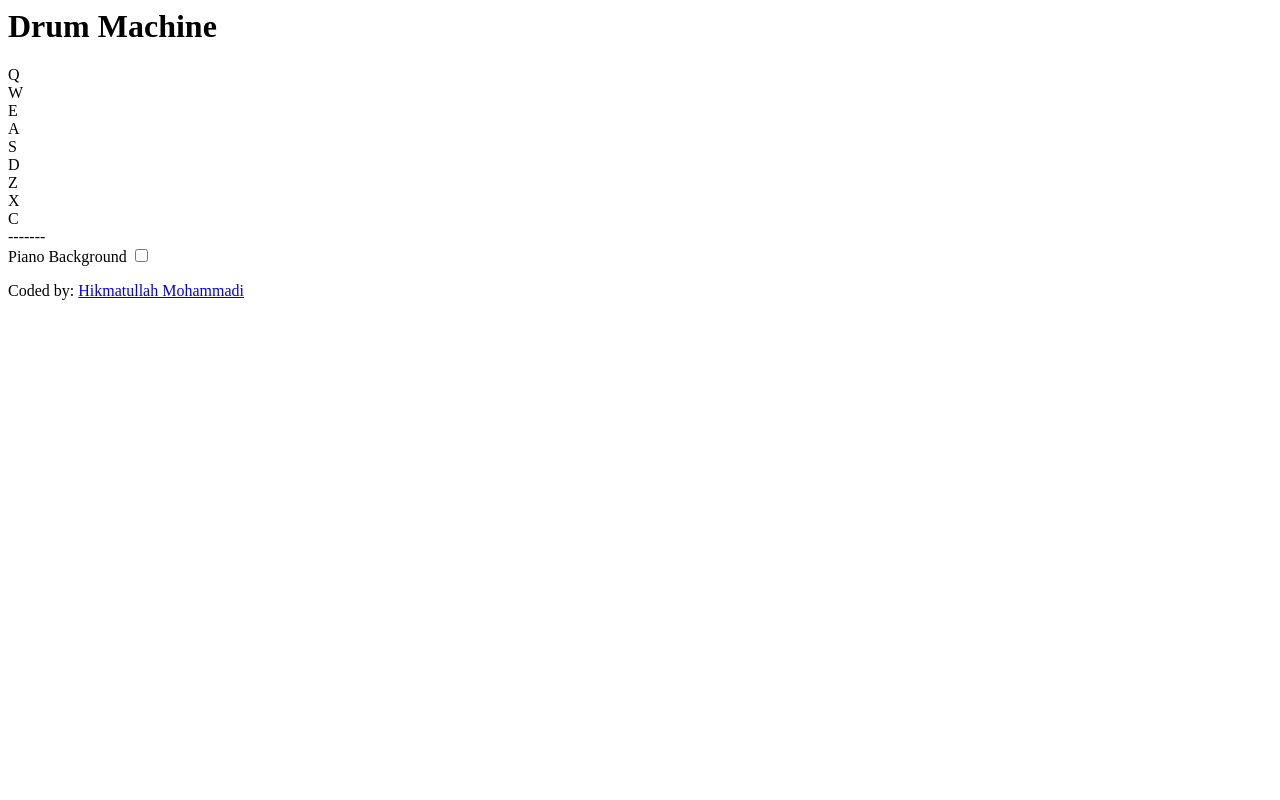
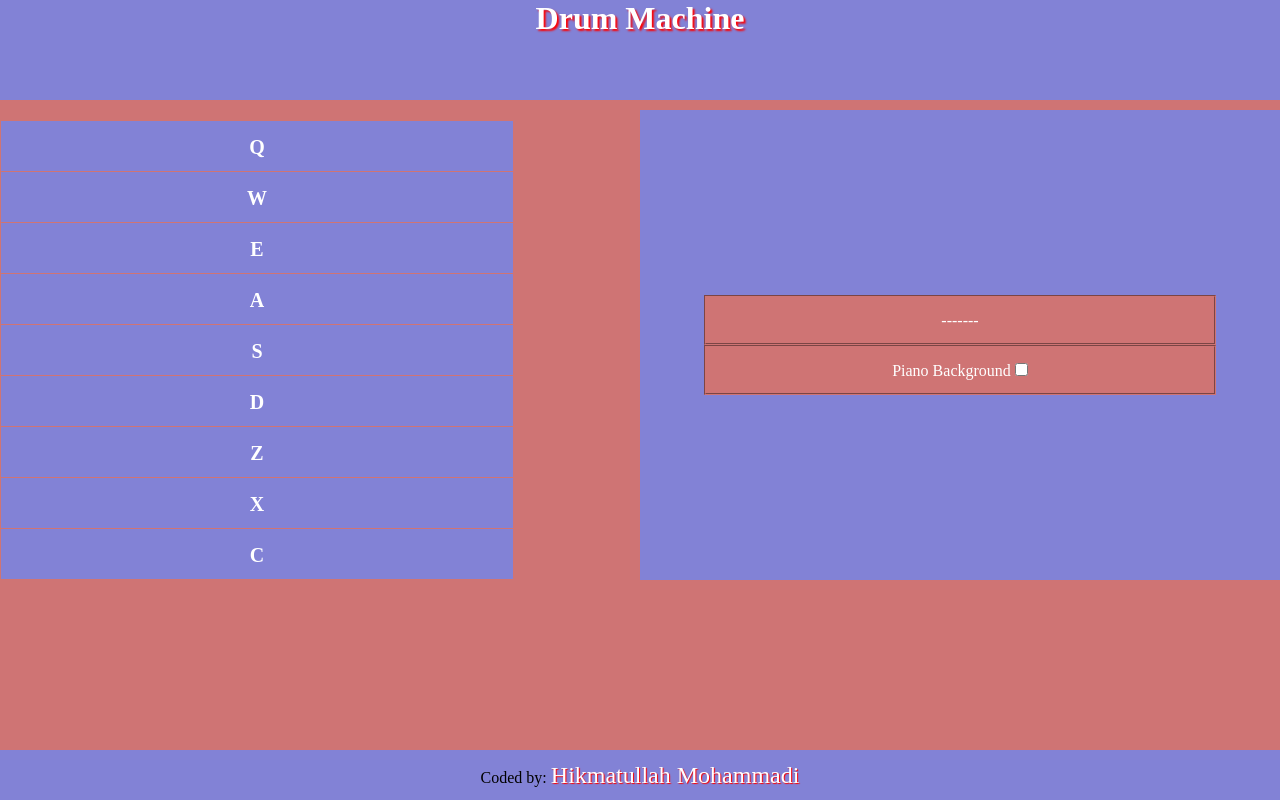
Before and after one commit to hikmatullah-mohammadi/drum-machine, a plain HTML site: page index.html in a window 1280 px wide. Drawn offline with nearby package versions, Linux system fonts and the light colour scheme.

Commit message:
added jQuery link

```diff
--- a/index.html
+++ b/index.html
@@ -1,4 +1,15 @@
-<header><h1>Drum Machine</h1></header>
+<!DOCTYPE html>
+<html lang="en">
+  <head>
+    <meta charset="UTF-8" />
+    <meta name="viewport" content="width=device-width, initial-scale=1.0" />
+    <title>Drum Machine</title>
+    <script src="./index.js"></script>
+    <link rel="stylesheet" href="./main.css">
+    <script src="https://ajax.googleapis.com/ajax/libs/jquery/3.6.0/jquery.min.js"></script>
+  </head>
+  <body>
+    <header><h1>Drum Machine</h1></header>
     <main id="drum-machine">
       <section id="drum-pads">
         <div class="drum-pad" id="heater-1">
@@ -20,7 +31,7 @@
         <div class="drum-pad" id="heater-3">
           E
           <audio
-            src= 'https://s3.amazonaws.com/freecodecamp/drums/Heater-3.mp3'
+            src="https://s3.amazonaws.com/freecodecamp/drums/Heater-3.mp3"
             class="clip"
             id="E"
           ></audio>
@@ -78,11 +89,18 @@
         <div id="display">-------</div>
         <div id="bg-piano">
           Piano Background
-          <input type="checkbox" id="bg-piano-chkbox">
+          <input type="checkbox" id="bg-piano-chkbox" />
           <audio src="#" id="piano"></audio>
         </div>
       </section>
     </main>
     <footer>
-      <p>Coded by: <a href="https://github.com/hikmatullah-mohammadi">Hikmatullah Mohammadi</a></p>
+      <p>
+        Coded by:
+        <a href="https://github.com/hikmatullah-mohammadi"
+          >Hikmatullah Mohammadi</a
+        >
+      </p>
     </footer>
+  </body>
+</html>
```
